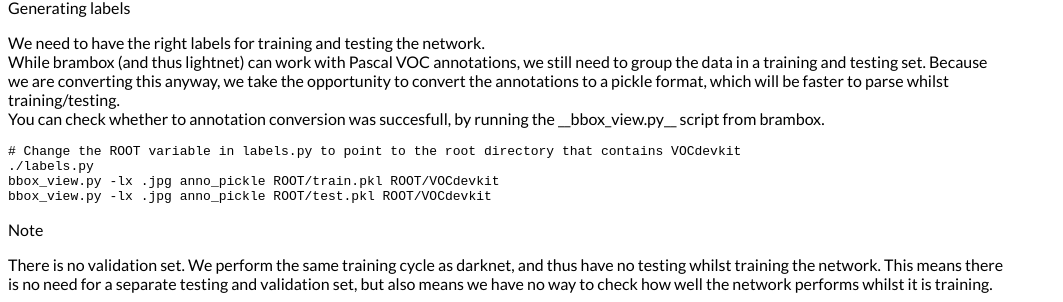
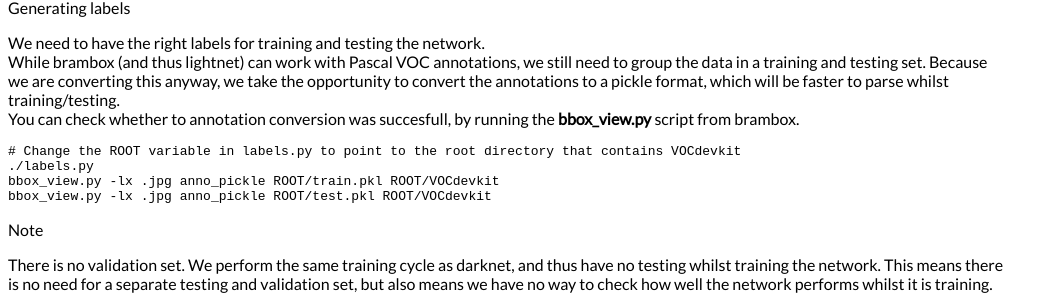
Before and after one commit to eavise-kul/lightnet, a Sphinx documentation site: the page built from docs/notes/02-examples.rst, in a window 1280 px wide and 900 px high, scrolled down 1560 px. Shown: the part 151-453 px from the top of the window, without its empty margins (0-1063 px from the left). Built offline with Sphinx 7.4.7 and the Read the Docs theme 2.0.0, drawn with Linux system fonts in a browser that asks for light colours; the version number could not be read and is left out.

Commit message:
Documentation fixes

```diff
--- a/docs/notes/02-examples.rst
+++ b/docs/notes/02-examples.rst
@@ -49,7 +49,7 @@ While brambox (and thus lightnet) can work with Pascal VOC annotations,
 we still need to group the data in a training and testing set.
 Because we are converting this anyway, we take the opportunity to convert the annotations to a pickle format,
 which will be faster to parse whilst training/testing. |br|
-You can check whether to annotation conversion was succesfull, by running the __bbox_view.py__ script from brambox.
+You can check whether to annotation conversion was succesfull, by running the **bbox_view.py** script from brambox.
 
 .. code:: bash
 
```
